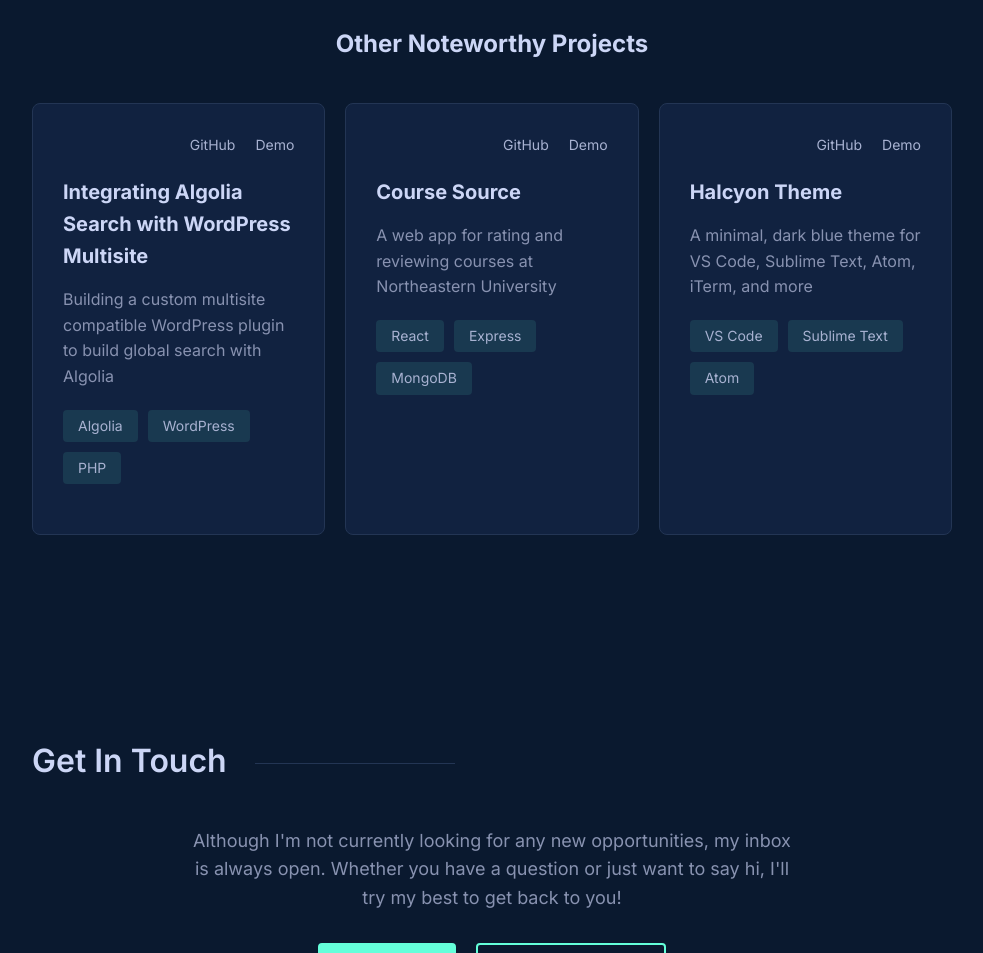
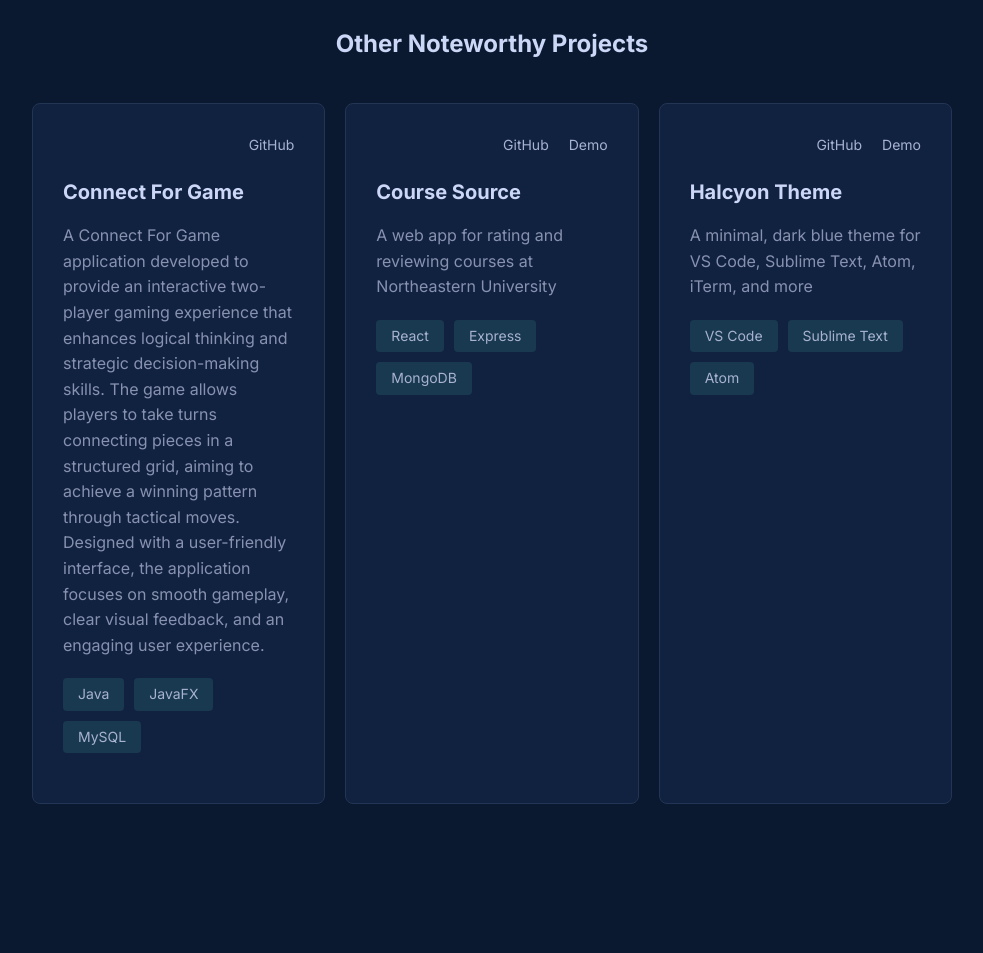
Before and after one commit to dassana002/My-Portfolio, a website: page index.html in a window 1280 px wide. Shown: the part 5980-6933 px from the top of the page, without its empty margins (148-1131 px from the left). Drawn offline with Linux system fonts and the light colour scheme.

Commit message:
add Game in other project section.

```diff
--- a/index.html
+++ b/index.html
@@ -333,7 +333,6 @@
                                     </ul>
                                     <div class="project-links">
                                         <a href="https://github.com/dassana002/pharmacy-management-system_Layered_Architecture  " aria-label="GitHub Repository" target="_blank">GitHub</a>
-<!--                                        <a href="#" aria-label="Live Demo" target="_blank">Demo</a>-->
                                     </div>
                                 </div>
                             </article>
@@ -378,16 +377,19 @@
                                 <article class="project-card small">
                                     <div class="project-header">
                                         <div class="project-links">
-                                            <a href="#" aria-label="GitHub" target="_blank">GitHub</a>
-                                            <a href="#" aria-label="Demo" target="_blank">Demo</a>
+                                            <a href="https://github.com/dassana002/connect-four-game" aria-label="GitHub" target="_blank">GitHub</a>
                                         </div>
                                     </div>
-                                    <h4 class="project-name">Integrating Algolia Search with WordPress Multisite</h4>
-                                    <p class="project-description">Building a custom multisite compatible WordPress plugin to build global search with Algolia</p>
+                                    <h4 class="project-name">Connect For Game</h4>
+                                    <p class="project-description">
+                                        A Connect For Game application developed to provide an interactive two-player gaming experience that enhances logical thinking and strategic decision-making skills.
+                                        The game allows players to take turns connecting pieces in a structured grid, aiming to achieve a winning pattern through tactical moves.
+                                        Designed with a user-friendly interface, the application focuses on smooth gameplay, clear visual feedback, and an engaging user experience.
+                                    </p>
                                     <ul class="project-technologies">
-                                        <li>Algolia</li>
-                                        <li>WordPress</li>
-                                        <li>PHP</li>
+                                        <li>Java</li>
+                                        <li>JavaFX</li>
+                                        <li>MySQL</li>
                                     </ul>
                                 </article>
 
```
